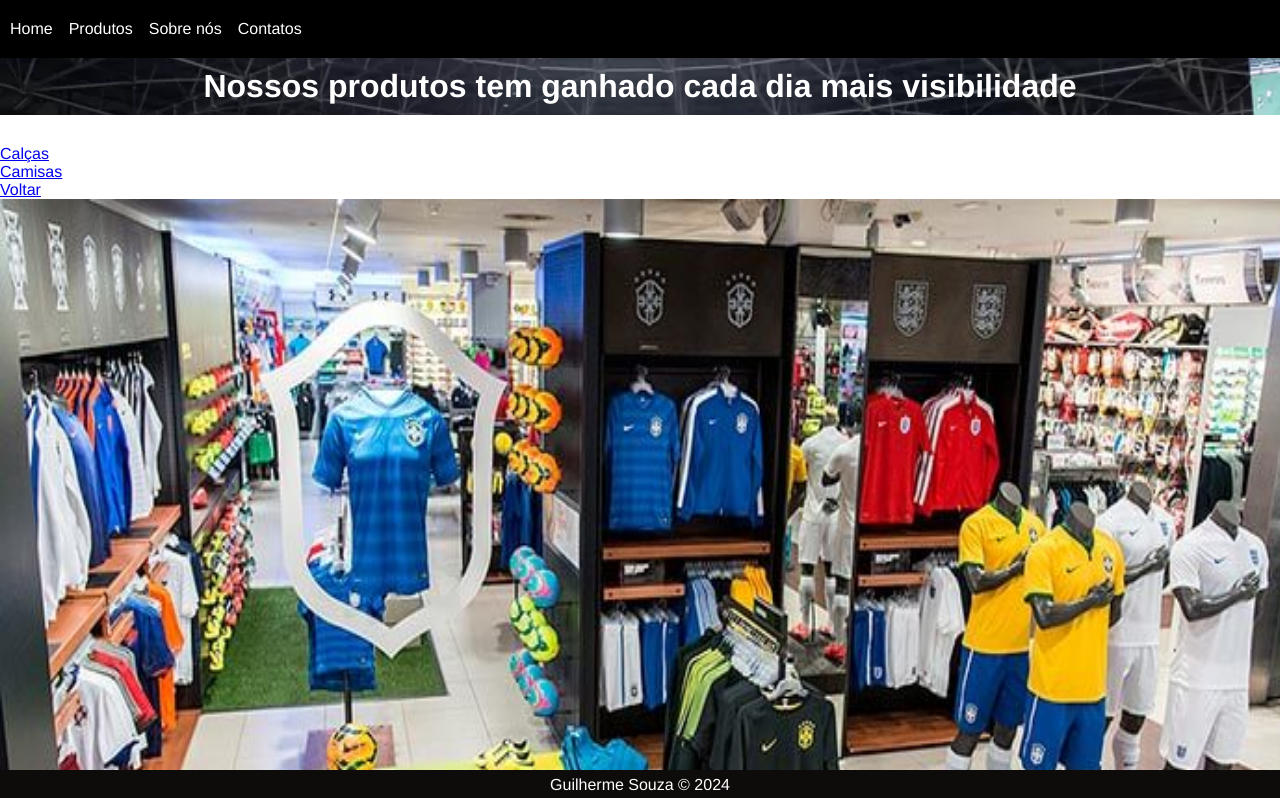
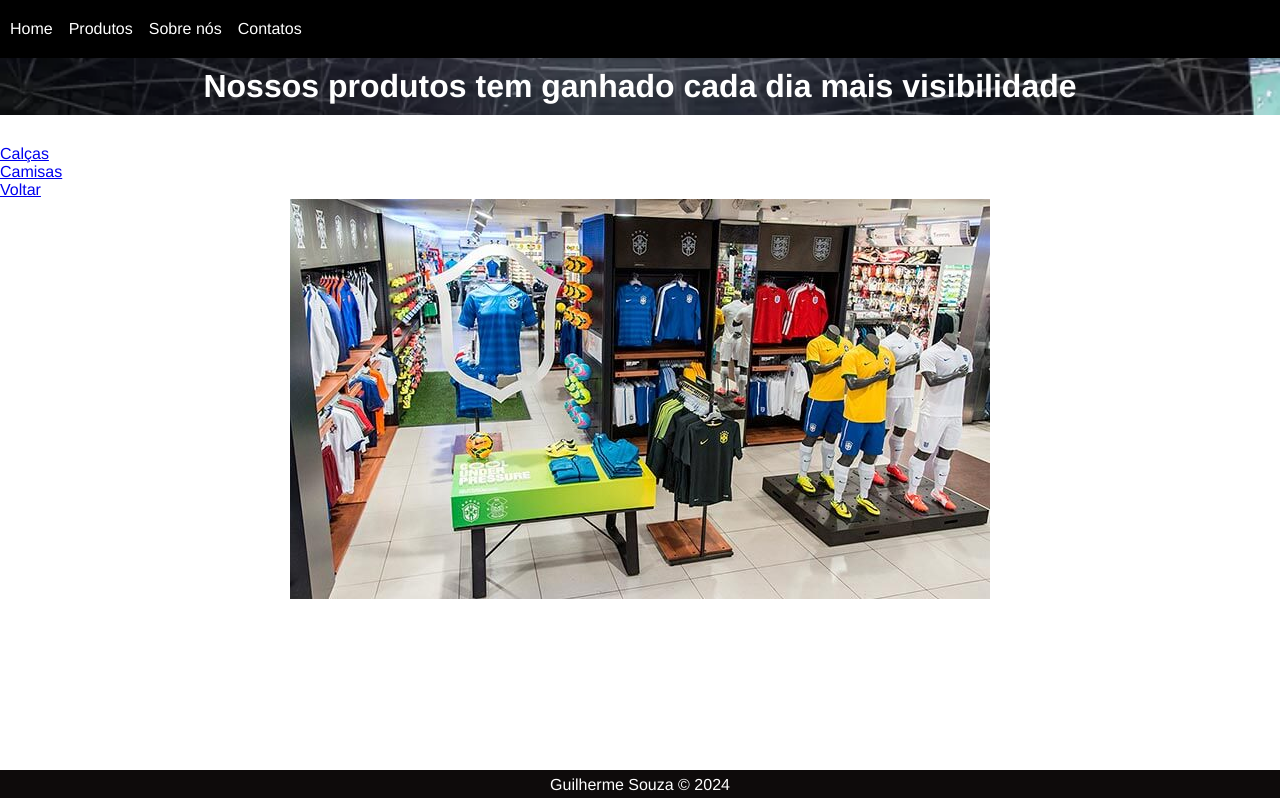
Before and after one commit to guilhermeevs/AulaNext, a Next.js app: page /products in a window 1280 px wide. Shown: the top 798 px of the page. Built offline with nearby package versions, Linux system fonts and the light colour scheme.

Commit message:
Alterei a forma de apresentação das imagens inseridas nas páginas

```diff
--- a/pages/products/index.js
+++ b/pages/products/index.js
@@ -25,8 +25,6 @@ export default function Products() {
       </ul>
       <img
         src="/images/loja.jpg"
-        width="1300px"
-        height="900px"
         alt="Camisas de time"
         className={styles["centered-image"]}
       />
--- a/pages/products/pants/blue.js
+++ b/pages/products/pants/blue.js
@@ -1,6 +1,6 @@
 import Link from "next/link";
 import Layout from "@/components/Layout";
-import styles from "../../../styles/Home.module.css"
+import styles from "../../../styles/Layout.module.css";
 
 export default function BluePants() {
   return (
@@ -9,8 +9,6 @@ export default function BluePants() {
       <Link href="/products/pants">Voltar</Link>
       <img
         src="/images/calcas.webp"
-        width="1300px"
-        height="1000px"
         alt="Calças de time"
         className={styles["centered-image"]}
       />
--- a/pages/products/pants/index.js
+++ b/pages/products/pants/index.js
@@ -1,6 +1,6 @@
 import Link from "next/link";
 import Layout from "@/components/Layout";
-import styles from "../../../styles/Home.module.css";
+import styles from "../../../styles/Layout.module.css";
 
 export default function Pants() {
   return (
@@ -18,8 +18,6 @@ export default function Pants() {
       </ul>
       <img
         src="/images/calcas.webp"
-        width="1300px"
-        height="1000px"
         alt="Calças de time"
         className={styles["centered-image"]}
       />
--- a/pages/products/pants/red.js
+++ b/pages/products/pants/red.js
@@ -1,6 +1,6 @@
 import Link from "next/link";
 import Layout from "@/components/Layout";
-import styles from "../../../styles/Home.module.css";
+import styles from "../../../styles/Layout.module.css";
 
 export default function RedPants() {
   return (
@@ -9,8 +9,6 @@ export default function RedPants() {
       <Link href="/products/pants">Voltar</Link>
       <img
         src="/images/calcavermelha.webp"
-        width="1300px"
-        height="1000px"
         alt="Calças de time"
         className={styles["centered-image"]}
       />
--- a/pages/products/shirts/blue.js
+++ b/pages/products/shirts/blue.js
@@ -1,6 +1,6 @@
 import Link from "next/link";
 import Layout from "@/components/Layout";
-import styles from "../../../styles/Home.module.css";
+import styles from "../../../styles/Layout.module.css";
 
 export default function BlueShirt() {
   return (
@@ -9,8 +9,6 @@ export default function BlueShirt() {
       <Link href="/products/shirts">Voltar</Link>
       <img
         src="/images/camisacruzeiro.jpg"
-        width="700px"
-        height="600px"
         alt="Camisa Azul"
         className={styles["centered-image"]}
       />
--- a/pages/products/shirts/index.js
+++ b/pages/products/shirts/index.js
@@ -1,6 +1,6 @@
 import Link from "next/link";
 import Layout from "@/components/Layout";
-import styles from "../../../styles/Home.module.css";
+import styles from "../../../styles/Layout.module.css";
 
 export default function Shirts() {
   return (
@@ -17,8 +17,6 @@ export default function Shirts() {
       </ul>
       <img
         src="/images/camisas.jpg"
-        width="700px"
-        height="500px"
         alt="Camisas de time"
         className={styles["centered-image"]}
       />
--- a/styles/Layout.module.css
+++ b/styles/Layout.module.css
@@ -14,6 +14,7 @@
   margin-right: 0px;
 }
 .centered-image {
-  display: block;
+  display: flex;
+  max-width: 100%;
   margin: 0 auto;
 }
```
Also changed, not shown: pages/index.js (+3 -4 lines).
